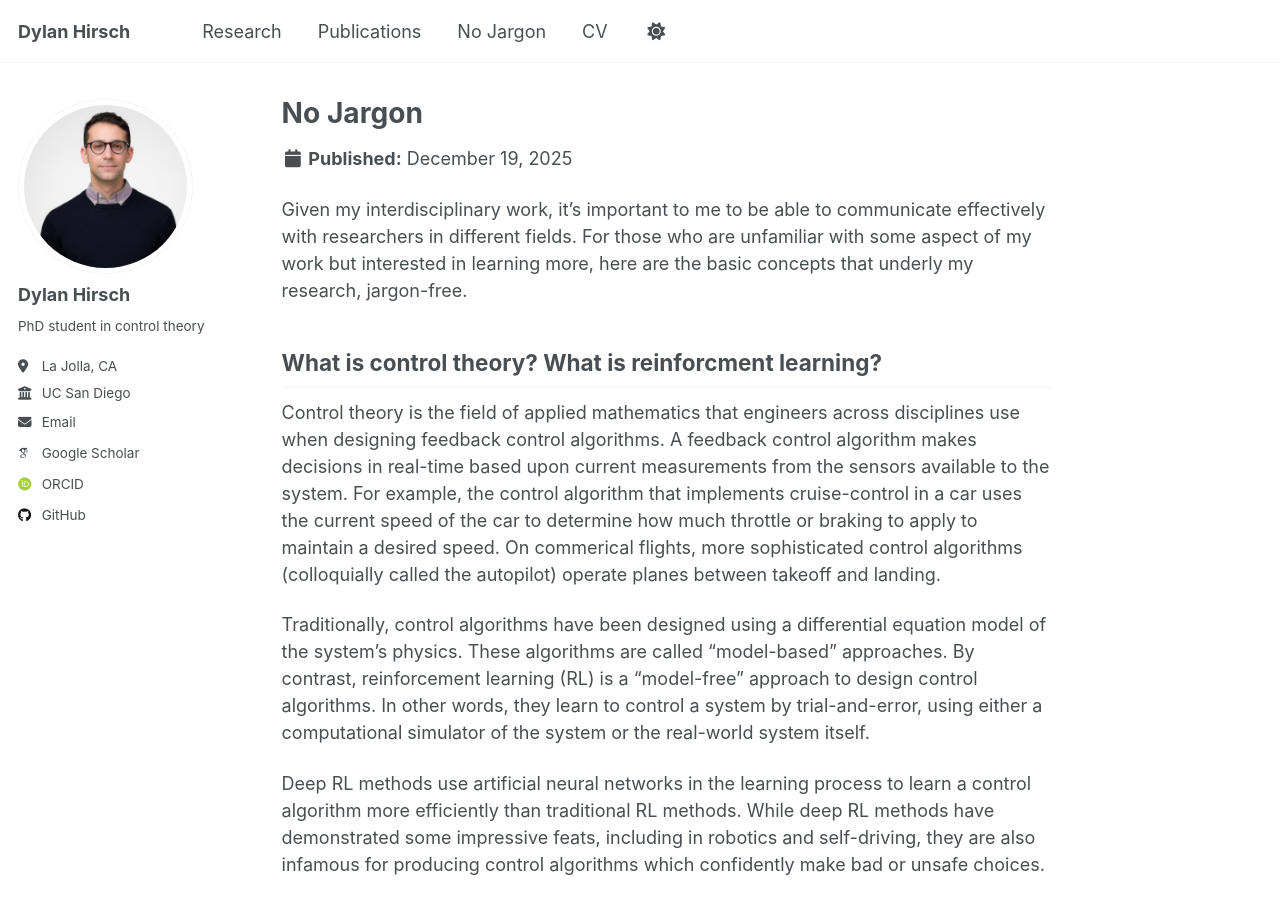
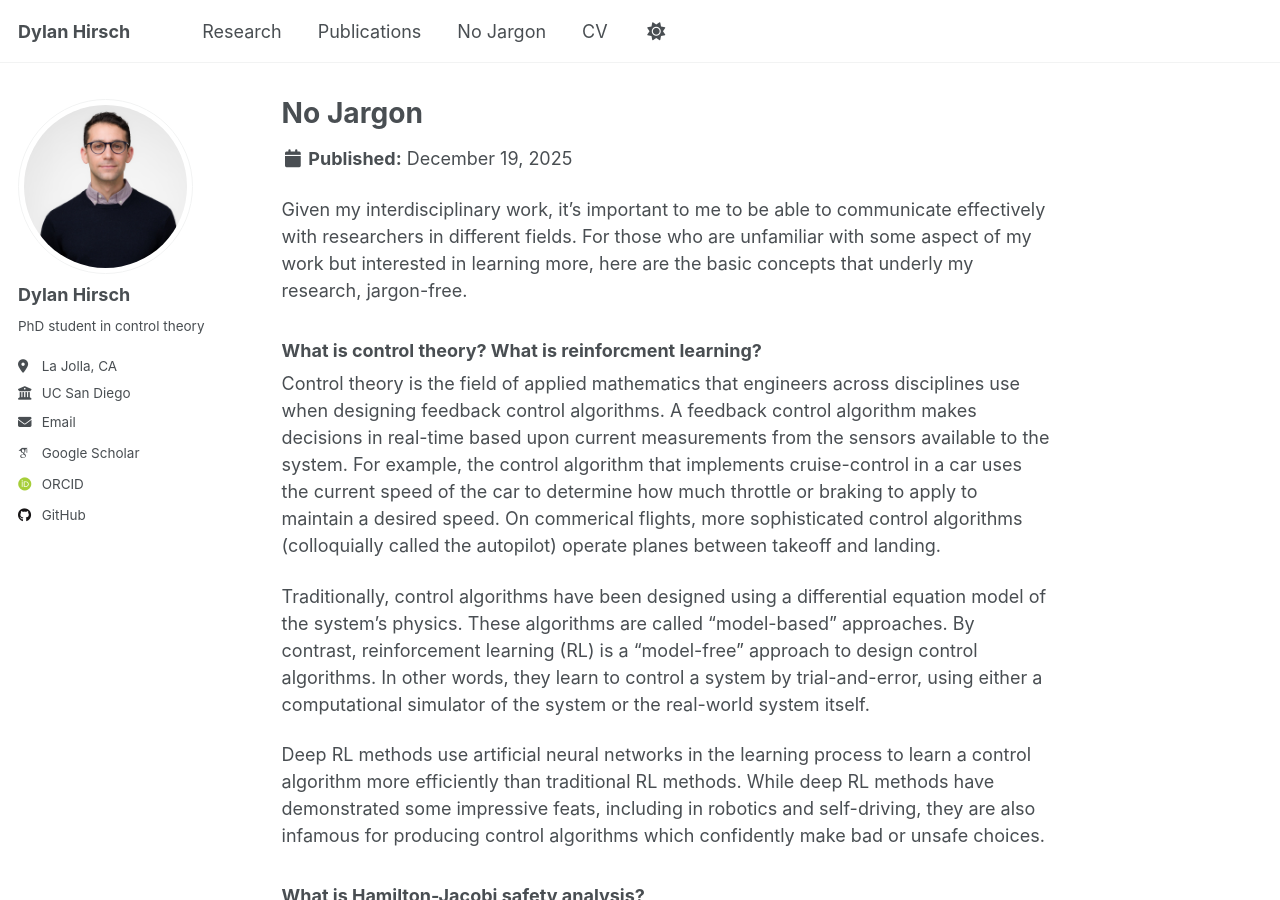
Before and after one commit to dylan-hirsch/dylan-hirsch.github.io, a Jekyll site: the page built from _nojargon/nojargon.md, in a window 1280 px wide and 900 px high. Built offline with Jekyll 4.4.1, drawn with Linux system fonts in a browser that asks for light colours; some web fonts are replaced; a script that is not in the unit is left out.

```diff
--- a/_nojargon/nojargon.md
+++ b/_nojargon/nojargon.md
@@ -8,7 +8,7 @@ author_profile: true
 Given my interdisciplinary work, it's important to me to be able to communicate effectively with researchers in different fields.
 For those who are unfamiliar with some aspect of my work but interested in learning more, here are the basic concepts that underly my research, jargon-free.
 
-## What is control theory? What is reinforcment learning?
+### What is control theory? What is reinforcment learning?
 
 Control theory is the field of applied mathematics that engineers across disciplines use when designing feedback control algorithms.
 A feedback control algorithm makes decisions in real-time based upon current measurements from the sensors available to the system.
```
